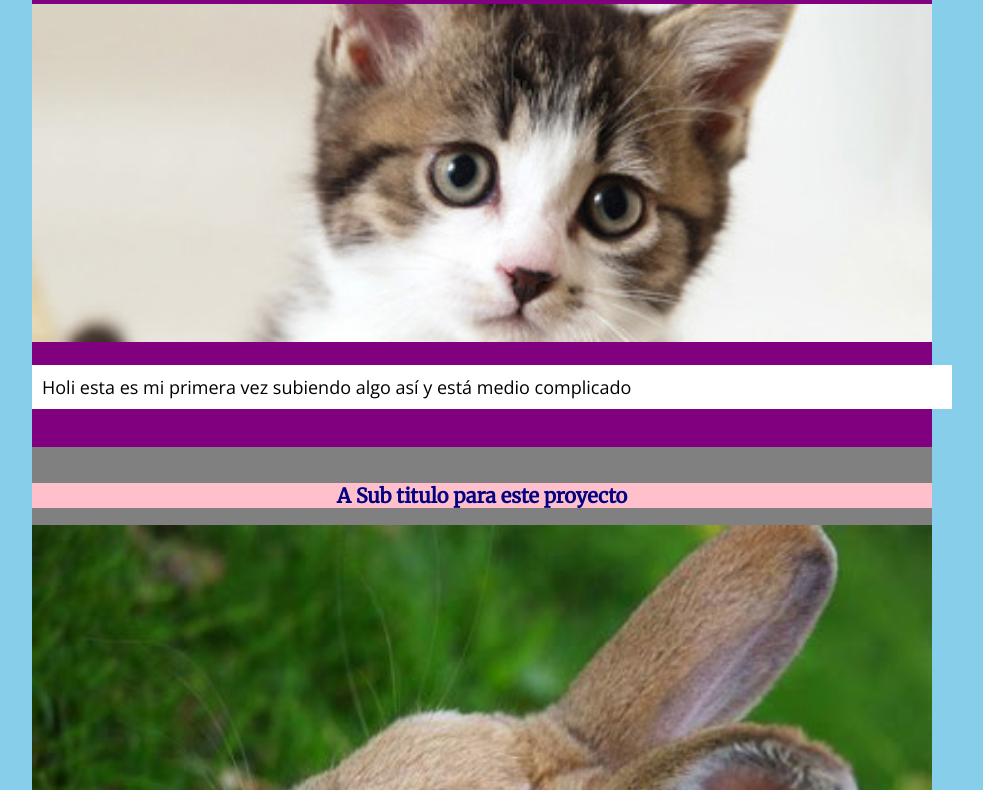
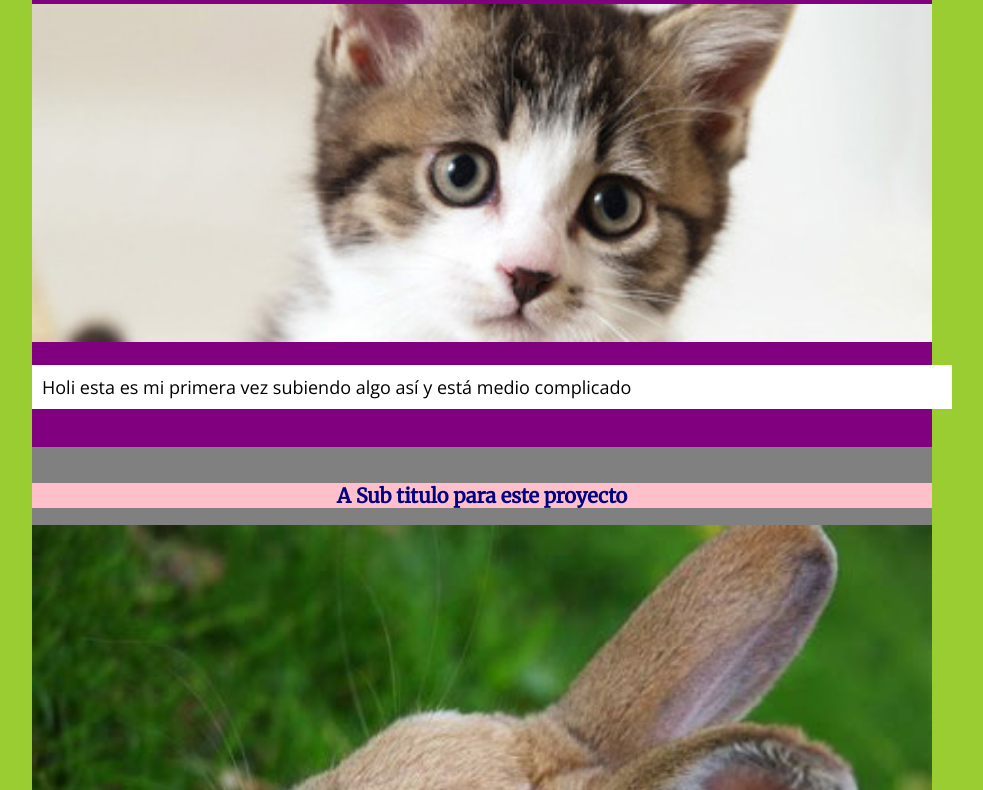
Before and after one commit to piacanalesr/m02-g07, a plain HTML site: page index.html in a window 1280 px wide. Shown: the part 100-890 px from the top of the page, without its empty margins (158-1141 px from the left). Drawn offline with nearby package versions, Linux system fonts and the light colour scheme.

Commit message:
se cambia color del body

```diff
--- a/style.css
+++ b/style.css
@@ -1,6 +1,6 @@
 
 body{ /* body selecciona el cuerpo general y lo pinta */
-	background-color: skyblue; /* https://www.w3schools.com/colors/colors_names.asp */
+	background-color: yellowgreen; /* https://www.w3schools.com/colors/colors_names.asp */
 	font-family: 'Open Sans', sans-serif;
 			}
 
```
